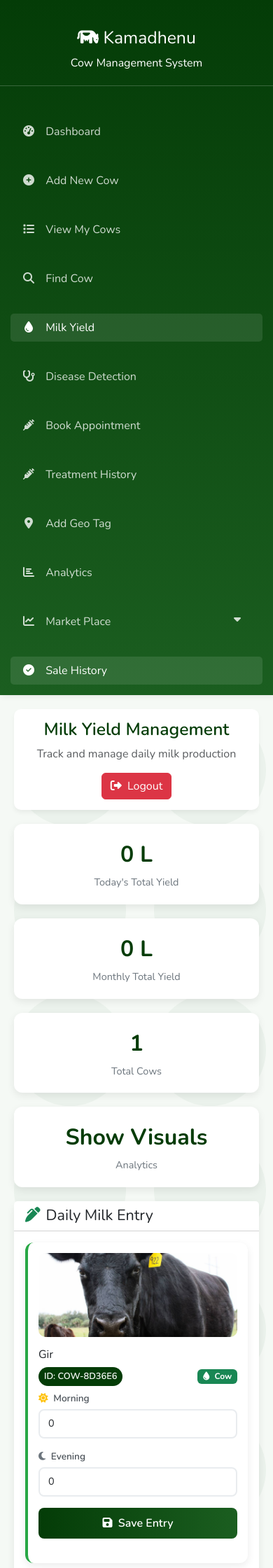
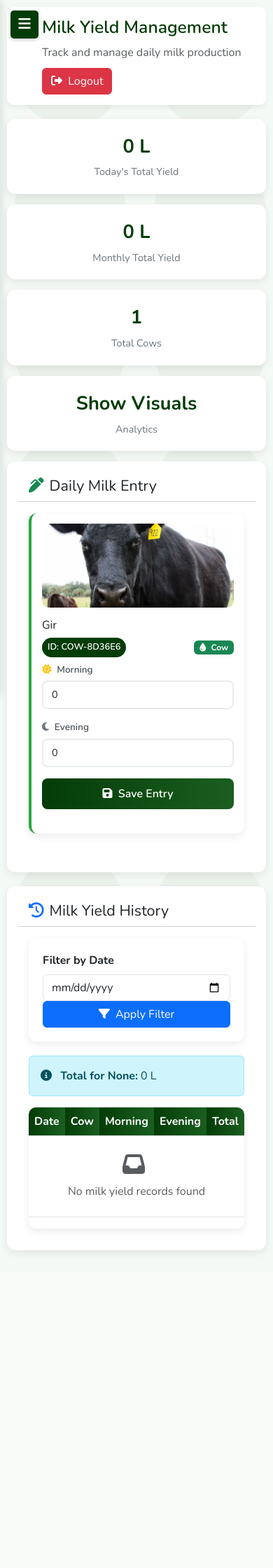
Before and after one commit to Rajesh8356/Kamadhenu, a Flask app: page /milk_yield in a window 390 px wide. Shown: the top 2240 px of the page at 70% size. After the commit the page ends 1790 px from the top, so only its background shows below. Run offline with Flask 3, Linux system fonts and the light colour scheme; the visitor is signed in with stand-in values (Sample User, id 1); data comes from the database, SQL or seed files in the repository; data that the repository does not hold is empty.

Commit message:
Update milk_yield.html

```diff
--- a/templates/milk_yield.html
+++ b/templates/milk_yield.html
@@ -19,6 +19,7 @@
         body {
             background-color: #f5f9f5;
             font-family: 'Nunito', sans-serif;
+            overflow-x: hidden;
         }
 
         .dashboard-container {
@@ -36,11 +37,14 @@
             box-shadow: 3px 0 10px rgba(0,0,0,0.1);
             overflow-y: auto;
             z-index: 1000;
+            transition: all 0.3s ease;
         }
 
         .main-content {
-            margin-left: 250px;
+            margin-left: 260px;
             padding: 20px;
+            transition: all 0.3s ease;
+            width: calc(100% - 260px);
         }
 
         .header {
@@ -223,23 +227,40 @@
             margin-bottom: 5px;
         }
 
-        @media (max-width: 768px) {
-            .sidebar {
-                width: 100%;
-                height: auto;
-                position: relative;
+        /* Mobile menu toggle button */
+        .menu-toggle {
+            display: none;
+            position: fixed;
+            top: 15px;
+            left: 15px;
+            z-index: 1100;
+            background-color: var(--primary);
+            color: white;
+            border: none;
+            border-radius: 5px;
+            width: 40px;
+            height: 40px;
+            font-size: 20px;
+            cursor: pointer;
+            box-shadow: 0 2px 5px rgba(0,0,0,0.2);
         }
 
-            .main-content {
-                margin-left: 0;
+        /* Overlay for mobile when sidebar is open */
+        .overlay {
+            display: none;
+            position: fixed;
+            top: 0;
+            left: 0;
+            width: 100%;
+            height: 100%;
+            background-color: rgba(0,0,0,0.5);
+            z-index: 999;
         }
 
-            .header {
-                flex-direction: column;
-                text-align: center;
-                gap: 15px;
+        .overlay.active {
+            display: block;
         }
-        }
+
         .milk-yield-badge {
             background: linear-gradient(45deg, #28a745, #20c997);
             color: white;
@@ -256,6 +277,57 @@
         .no-milk-animal {
             opacity: 0.6;
             background-color: #f8f9fa;
+        }
+
+        /* Mobile responsive styles */
+        @media (max-width: 768px) {
+            .sidebar {
+                transform: translateX(-100%);
+                width: 70%;
+                max-width: 250px;
+            }
+
+            .sidebar.active {
+                transform: translateX(0);
+            }
+
+            .main-content {
+                margin-left: 0;
+                width: 100%;
+            }
+
+            .menu-toggle {
+                display: block;
+            }
+
+            .header {
+                padding: 15px 15px 15px 50px;
+                flex-direction: column;
+                align-items: flex-start;
+                gap: 10px;
+            }
+
+            .stats-card {
+                margin-bottom: 15px;
+            }
+        }
+
+        @media (max-width: 576px) {
+            .main-content {
+                padding: 10px;
+            }
+
+            .card {
+                padding: 15px;
+            }
+
+            .logo h2 {
+                font-size: 1.5rem;
+            }
+
+            .stats-number {
+                font-size: 1.7rem;
+            }
         }
           /* Language Selector Styles - BOTTOM */
     .language-selector {
@@ -345,9 +417,17 @@
     </style>
 </head>
 <body class="cow-background">
+    <!-- Mobile menu toggle -->
+    <button class="menu-toggle" id="menuToggle">
+        <i class="fas fa-bars"></i>
+    </button>
+
+    <!-- Overlay for mobile -->
+    <div class="overlay" id="overlay"></div>
+
     <div class="dashboard-container">
         <!-- Sidebar -->
-        <div class="sidebar">
+        <div class="sidebar" id="sidebar">
             <div class="logo">
                 <h2><i class="fas fa-cow"></i> Kamadhenu</h2>
                 <p class="mb-0">Cow Management System</p>
@@ -380,7 +460,7 @@
                     </a>
                 </li>
                 <li class="nav-item">
-                    <a class="nav-link " href="/disease_prediction">
+                    <a class="nav-link" href="/disease_prediction">
                         <i class="fas fa-stethoscope"></i> Disease Detection
                     </a>
                 </li>
@@ -414,7 +494,7 @@
                     </ul>
                 </li>
                 <li class="nav-item">
-          <a class="nav-link active" href="/sold_cows">
+                    <a class="nav-link" href="/sold_cows">
                         <i class="fas fa-check-circle"></i> Sale History
                     </a>
                 </li>
@@ -422,7 +502,7 @@
         </div>
 
         <!-- Main Content -->
-        <div class="main-content">
+        <div class="main-content" id="mainContent">
             <!-- Header -->
             <div class="header">
                 <div>
@@ -463,11 +543,9 @@
             </div>
 
             <!-- Daily Entry Section -->
-<!-- Daily Entry Section -->
             <div class="card">
                 <div class="card-header bg-white">
-        <h4 class="mb-0"><i class="fas fa-pen-alt me-2 text-success"></i>Daily Milk Entry </h4>
-
+                    <h4 class="mb-0"><i class="fas fa-pen-alt me-2 text-success"></i>Daily Milk Entry</h4>
                 </div>
                 <div class="card-body">
                     <div class="row">
@@ -530,6 +608,7 @@
                     </div>
                 </div>
             </div>
+
             <!-- History Section -->
             <div class="card">
                 <div class="card-header bg-white">
@@ -606,6 +685,51 @@
 
     <script src="https://cdn.jsdelivr.net/npm/bootstrap@5.3.0/dist/js/bootstrap.bundle.min.js"></script>
     <script>
+        // Mobile sidebar toggle functionality
+        const menuToggle = document.getElementById('menuToggle');
+        const sidebar = document.getElementById('sidebar');
+        const mainContent = document.getElementById('mainContent');
+        const overlay = document.getElementById('overlay');
+
+        menuToggle.addEventListener('click', function() {
+            sidebar.classList.toggle('active');
+            overlay.classList.toggle('active');
+
+            // Change icon based on sidebar state
+            const icon = menuToggle.querySelector('i');
+            if (sidebar.classList.contains('active')) {
+                icon.classList.remove('fa-bars');
+                icon.classList.add('fa-times');
+            } else {
+                icon.classList.remove('fa-times');
+                icon.classList.add('fa-bars');
+            }
+        });
+
+        // Close sidebar when clicking on overlay
+        overlay.addEventListener('click', function() {
+            sidebar.classList.remove('active');
+            overlay.classList.remove('active');
+            const icon = menuToggle.querySelector('i');
+            icon.classList.remove('fa-times');
+            icon.classList.add('fa-bars');
+        });
+
+        // Close sidebar when clicking on a nav link (mobile)
+        const navLinks = document.querySelectorAll('.nav-link');
+        navLinks.forEach(link => {
+            link.addEventListener('click', function() {
+                if (window.innerWidth <= 768) {
+                    sidebar.classList.remove('active');
+                    overlay.classList.remove('active');
+                    const icon = menuToggle.querySelector('i');
+                    icon.classList.remove('fa-times');
+                    icon.classList.add('fa-bars');
+                }
+            });
+        });
+
+        // Existing functions from your code
         function toggleSubmenu(event) {
             event.preventDefault();
             const submenu = event.target.closest("li").querySelector(".submenu");
@@ -626,6 +750,7 @@
             });
         });
     </script>
+
     <script>
     // Language translation functions
     function googleTranslateElementInit() {
```
Lines whose indentation alone changed are shown as unchanged.
